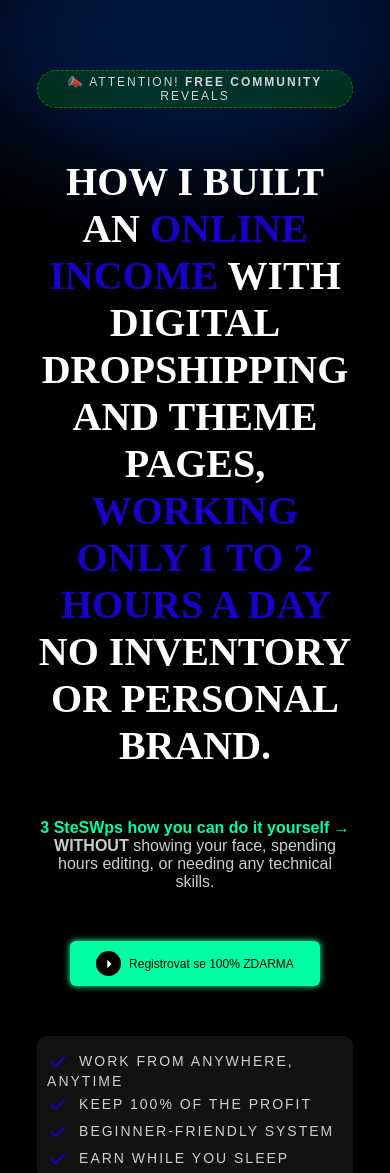
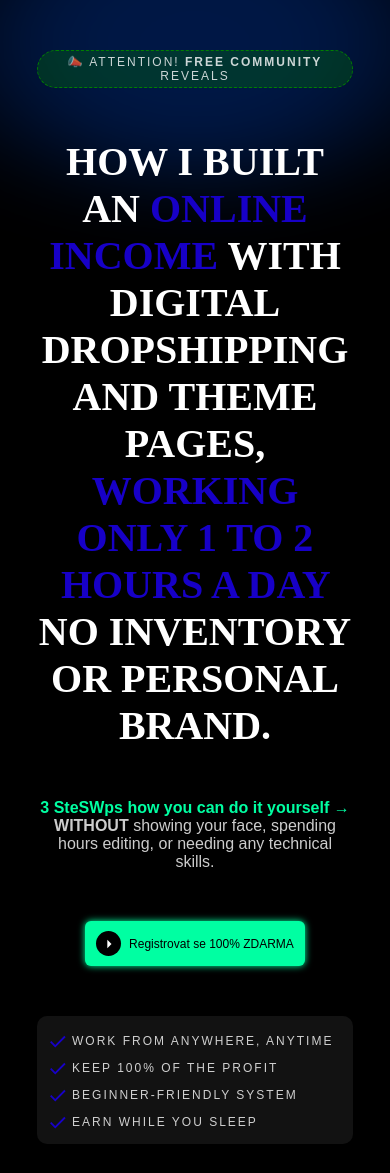
Before and after one commit to Sajid8890/mynewsletter, a plain HTML site: page index.html in a window 390 px wide. Shown: the top 1173 px of the page. Drawn offline with Linux system fonts and the light colour scheme; a web font is replaced by a local one.

Commit message:
Update index.html

```diff
--- a/index.html
+++ b/index.html
@@ -391,9 +391,13 @@ margin: 0 auto;
 }
 
 @media (max-width: 750px) {
+#text-1{
+padding: 4px 2px !important;
+margin-top: 0px !important;
+}
 .body-bg-image {
 position: absolute;
-top: 4%;
+top: 5%;
 left: 50%;
 min-width: 100%;
 min-height: 60%;
@@ -402,7 +406,7 @@ background-image: url('./images/bg-img.png');
 background-size: cover;
 background-position: center;
 z-index: -9999;
-opacity: 25%;
+opacity: 28%;
 }
 .f15{
 font-size: 12px !important;
@@ -442,7 +446,10 @@ min-width: 0px;
 text-align: left;
 margin-right: 0;
 margin-top: 5px;
-font-size: 14px;
+font-size: 12px !important;
+}
+.slider-container svg{
+margin-right: 3px !important;
 }
 .textpart .inner{
 padding: 50px 15px;
@@ -463,9 +470,9 @@ margin-right: 10px;
 padding: 10px;
 }
 .slide-button {
-padding: 10px 0px;
-font-size: 12px;
-width: 250px;
+padding: 10px 0px !important;
+font-size: 12px !important;
+width: 220px !important;
 }
 .slide-button:hover .icon {
 transform: translateX(190px);
```
